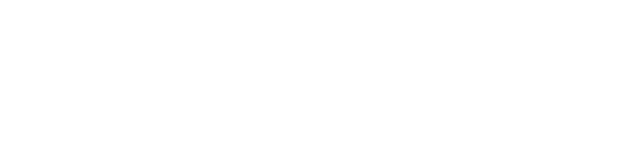
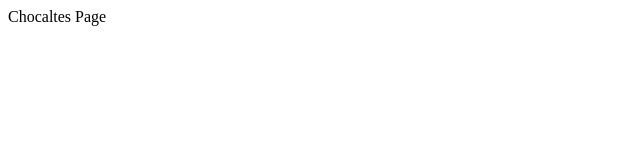
Before and after one commit to Naveen-KumarJ/Hersheys, a plain HTML site: page Dinesh/index.html in a window 1280 px wide. Shown: the whole page, without its empty margins (0-640 px from the left). Drawn offline with Linux system fonts and the light colour scheme.

Commit message:
updated vindex.html

```diff
--- a/Dinesh/index.html
+++ b/Dinesh/index.html
@@ -3,9 +3,9 @@
 <head>
     <meta charset="UTF-8">
     <meta name="viewport" content="width=device-width, initial-scale=1.0">
-    <title>Document</title>
+    <title>Chocaltes Page</title>
 </head>
 <body>
-
+    <div>Chocaltes Page</div>
 </body>
 </html>
```
